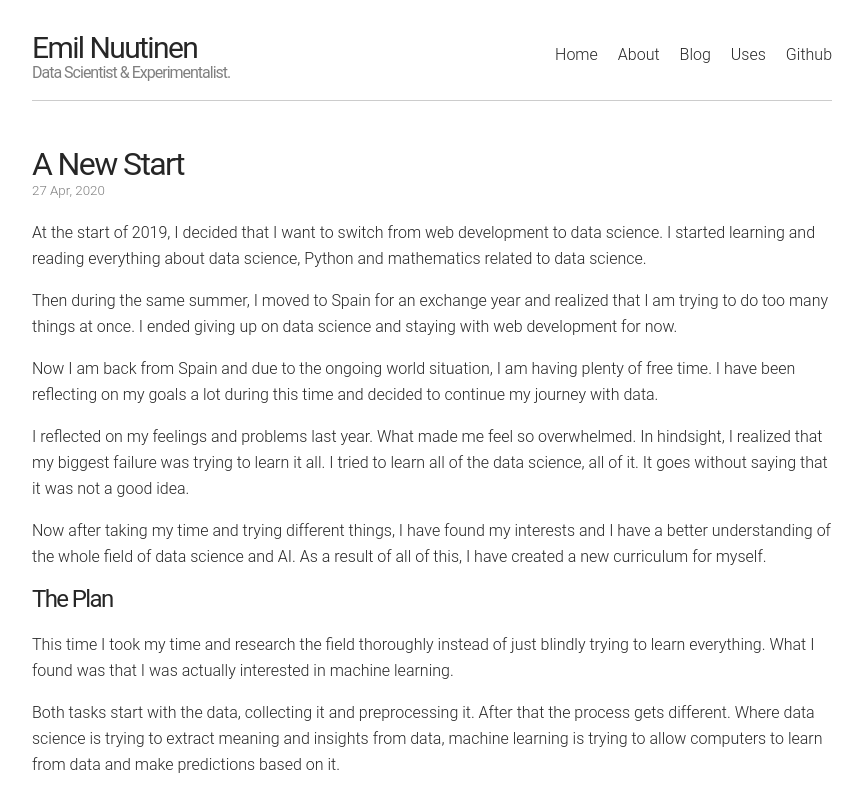
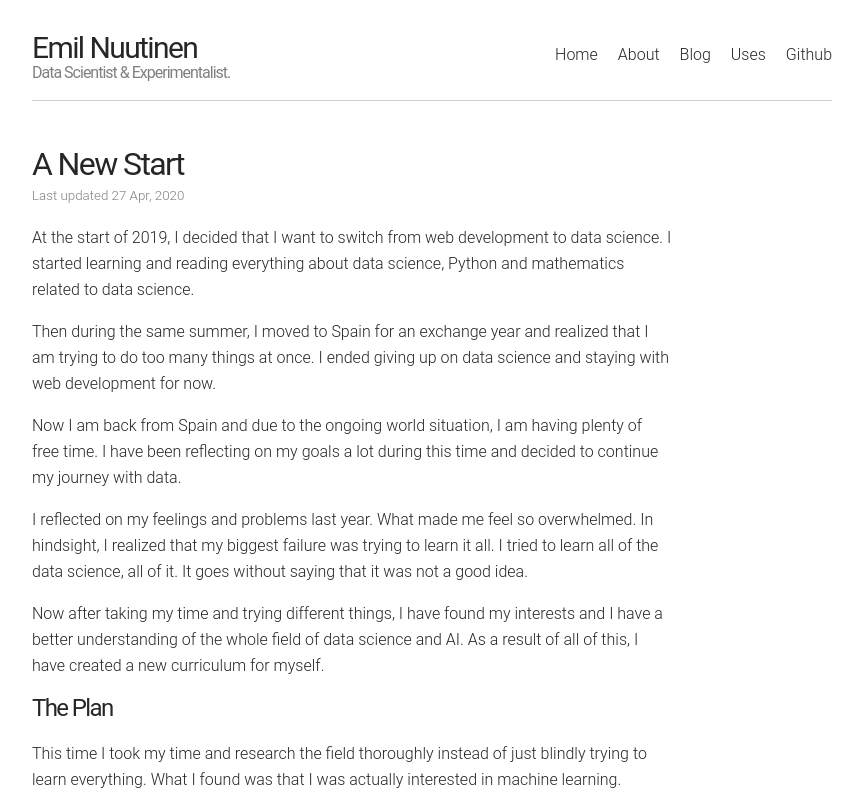
Before and after one commit to emilrwx/emilrwx_website, a Next.js app: page /posts/a-new-start in a window 1280 px wide. Shown: the top 797 px of the page, without its empty margins (208-1071 px from the left). Built offline with nearby package versions, Linux system fonts and the light colour scheme.

Commit message:
Move header styling to a css file

```diff
--- a/layouts/post.js
+++ b/layouts/post.js
@@ -1,5 +1,6 @@
 import Head from 'next/head'
 import Link from 'next/link'
+import styles from '../styles/Post.module.css'
 
 export default function PostLayout (props) {
   return (
@@ -7,9 +8,9 @@ export default function PostLayout (props) {
       <Head>
         <title>{props.title}</title>
       </Head>
-      <main>
-        <h1 style={{ marginBottom: '0px', marginTop: '15px' }}>{props.title}</h1>
-        <small>{props.date}</small>
+      <main className={styles.layout}>
+        <h1 className={styles.header}>{props.title}</h1>
+        <small>Last updated {props.date}</small>
         <div dangerouslySetInnerHTML={{ __html: props.content }} />
         <Link href='/blog'>
           Back to blog index
```
